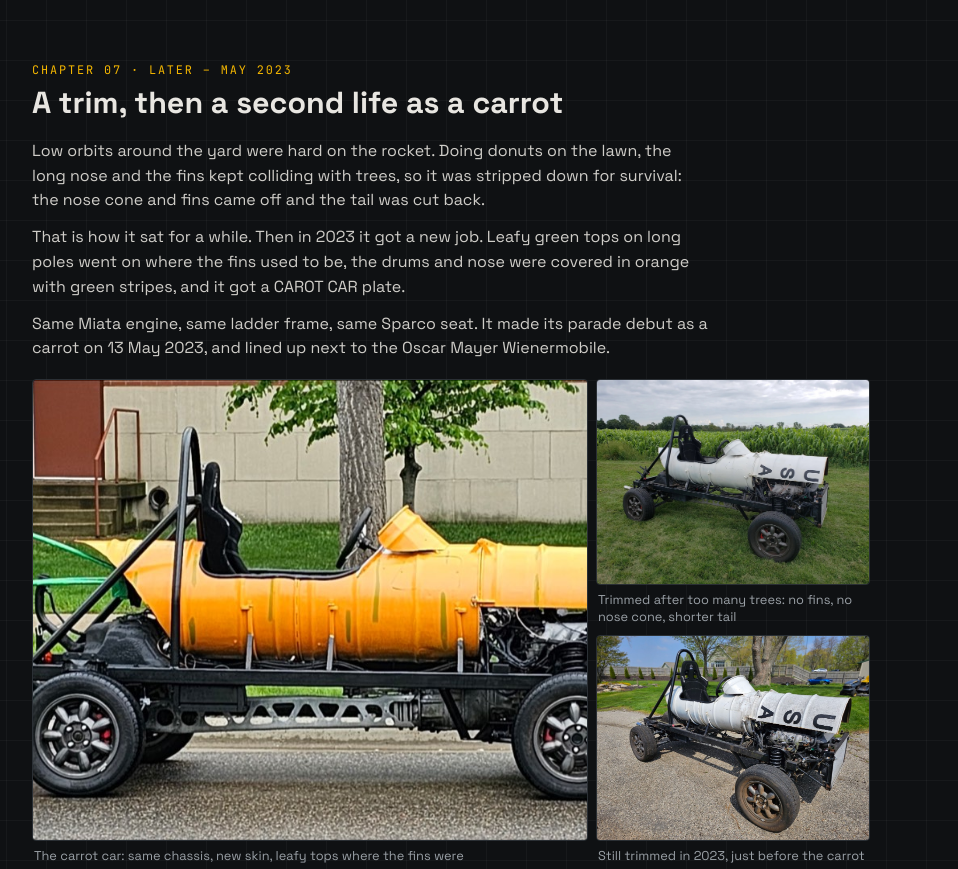
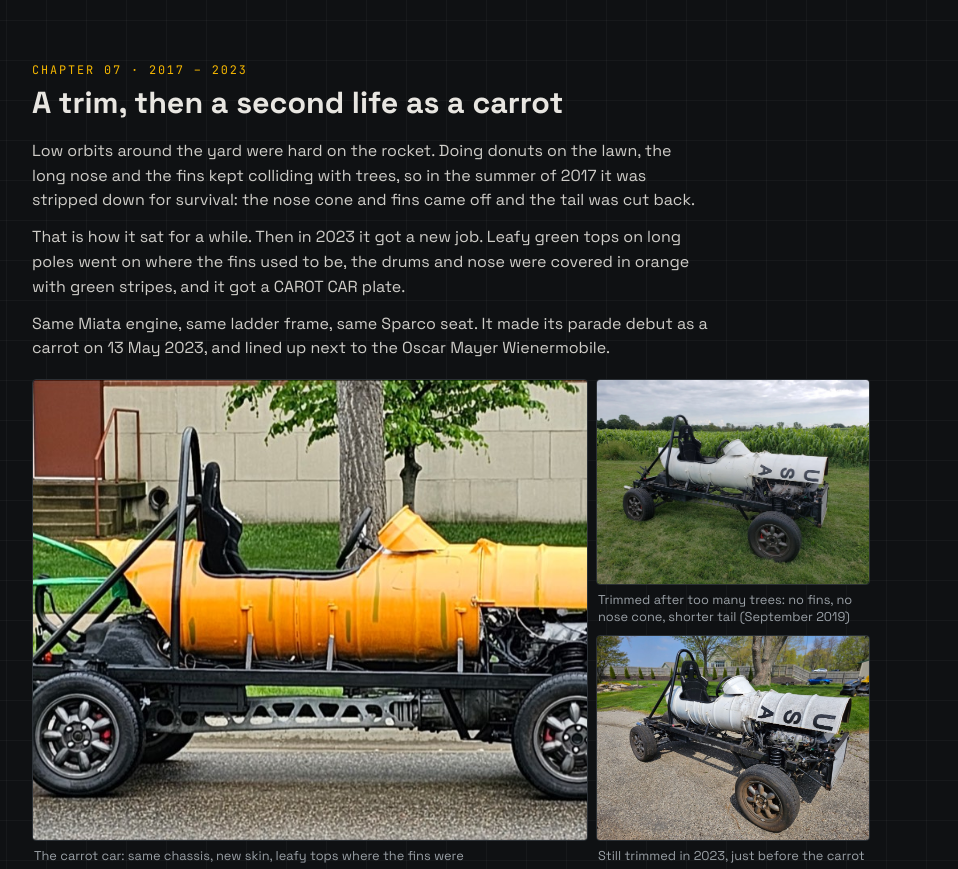
Before and after one commit to adamdaly-cell/mechayard-site, a plain HTML site: page builds/rocket-car/index.html in a window 1280 px wide. Shown: the part 8540-9409 px from the top of the page, without its empty margins (314-1272 px from the left). Drawn offline with Linux system fonts and the light colour scheme.

Commit message:
Date the Rocket Car trim to summer 2017 from photo dates
Co-Authored-By: Claude Opus 5.5 <noreply@anthropic.com>

```diff
--- a/builds/rocket-car/index.html
+++ b/builds/rocket-car/index.html
@@ -163,15 +163,15 @@
         </div>
       </section>
       <section class="ch" id="ch-7">
-        <div class="ch-head"><span class="ch-no">CHAPTER 07 · LATER – MAY 2023</span><h2>A trim, then a second life as a carrot</h2></div>
+        <div class="ch-head"><span class="ch-no">CHAPTER 07 · 2017 – 2023</span><h2>A trim, then a second life as a carrot</h2></div>
         <div class="prose">
-          <p>Low orbits around the yard were hard on the rocket. Doing donuts on the lawn, the long nose and the fins kept colliding with trees, so it was stripped down for survival: the nose cone and fins came off and the tail was cut back.</p>
+          <p>Low orbits around the yard were hard on the rocket. Doing donuts on the lawn, the long nose and the fins kept colliding with trees, so in the summer of 2017 it was stripped down for survival: the nose cone and fins came off and the tail was cut back.</p>
           <p>That is how it sat for a while. Then in 2023 it got a new job. Leafy green tops on long poles went on where the fins used to be, the drums and nose were covered in orange with green stripes, and it got a CAROT CAR plate.</p>
           <p>Same Miata engine, same ladder frame, same Sparco seat. It made its parade debut as a carrot on 13 May 2023, and lined up next to the Oscar Mayer Wienermobile.</p>
         </div>
         <div class="shots">
           <figure class="w"><button type="button" data-img="img/carrot-side.jpg" data-cap="The carrot car: same chassis, new skin, leafy tops where the fins were" aria-label="Enlarge: The carrot car: same chassis, new skin, leafy tops where the fins were"><img src="img/carrot-side.jpg" alt="The carrot car: same chassis, new skin, leafy tops where the fins were" loading="lazy"></button><figcaption>The carrot car: same chassis, new skin, leafy tops where the fins were</figcaption></figure>
-          <figure><button type="button" data-img="img/trimmed.jpg" data-cap="Trimmed after too many trees: no fins, no nose cone, shorter tail" aria-label="Enlarge: Trimmed after too many trees: no fins, no nose cone, shorter tail"><img src="img/trimmed.jpg" alt="Trimmed after too many trees: no fins, no nose cone, shorter tail" loading="lazy"></button><figcaption>Trimmed after too many trees: no fins, no nose cone, shorter tail</figcaption></figure>
+          <figure><button type="button" data-img="img/trimmed.jpg" data-cap="Trimmed after too many trees: no fins, no nose cone, shorter tail (September 2019)" aria-label="Enlarge: Trimmed after too many trees: no fins, no nose cone, shorter tail (September 2019)"><img src="img/trimmed.jpg" alt="Trimmed after too many trees: no fins, no nose cone, shorter tail (September 2019)" loading="lazy"></button><figcaption>Trimmed after too many trees: no fins, no nose cone, shorter tail (September 2019)</figcaption></figure>
           <figure><button type="button" data-img="img/garage-2023.jpg" data-cap="Still trimmed in 2023, just before the carrot" aria-label="Enlarge: Still trimmed in 2023, just before the carrot"><img src="img/garage-2023.jpg" alt="Still trimmed in 2023, just before the carrot" loading="lazy"></button><figcaption>Still trimmed in 2023, just before the carrot</figcaption></figure>
           <figure><button type="button" data-img="img/carrot-wiener.jpg" data-cap="Lined up with the Wienermobile, 13 May 2023" aria-label="Enlarge: Lined up with the Wienermobile, 13 May 2023"><img src="img/carrot-wiener.jpg" alt="Lined up with the Wienermobile, 13 May 2023" loading="lazy"></button><figcaption>Lined up with the Wienermobile, 13 May 2023</figcaption></figure>
           <figure><button type="button" data-img="img/carrot-truck.jpg" data-cap="Waiting for the parade to start" aria-label="Enlarge: Waiting for the parade to start"><img src="img/carrot-truck.jpg" alt="Waiting for the parade to start" loading="lazy"></button><figcaption>Waiting for the parade to start</figcaption></figure>
@@ -192,7 +192,7 @@
     <div><time>JUL 2016</time><span>The space party. Fog-machine thrust, NASA logos, roll hoop.</span></div>
     <div><time>JUL 2016</time><span>First parade mission, with Jim Lilly campaign signs. Plume on the autocross test range.</span></div>
     <div><time>OCT 2016</time><span>Still in orbit.</span></div>
-    <div><time>LATER</time><span>Nose and fins removed after one too many tree strikes doing donuts in the yard.</span></div>
+    <div><time>SUMMER 2017</time><span>Nose and fins removed after one too many tree strikes doing donuts in the yard.</span></div>
     <div><time>MAY 2023</time><span>Reborn as the carrot car. Parade with the Wienermobile.</span></div>
   </div>
 
```
